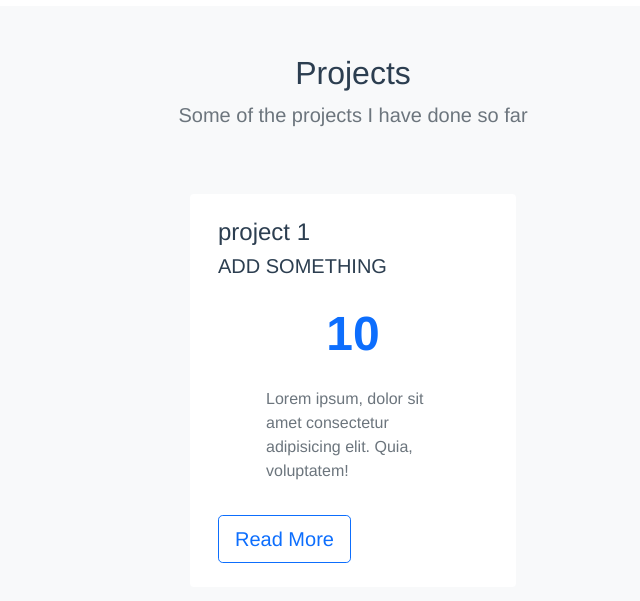
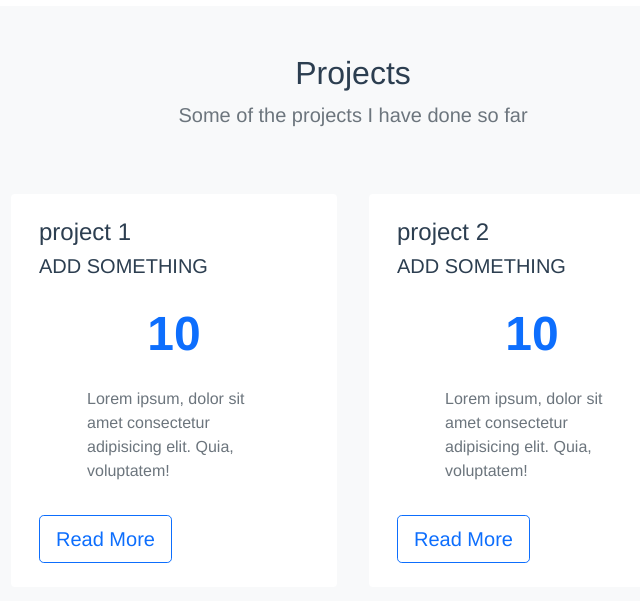
Before and after one commit to kaloyankolev13/portfolio, a Vue app: page / in a window 1280 px wide. Shown: the part 1246-1847 px from the top of the page, without its empty margins (287-927 px from the left). Built offline with nearby package versions, Linux system fonts and the light colour scheme.

Commit message:
modal now opens

```diff
--- a/src/components/ProjectsSection.vue
+++ b/src/components/ProjectsSection.vue
@@ -33,6 +33,11 @@ export default {
         description: "Once upon a time 1",
         image: require("../assets/img/Pants_Pullover_1.jpg"),
       },
+      {
+        id: 2,
+        name: "project 2",
+        description: "Once upon a time 2",
+      },
     ]);
     return { projects };
   },
--- a/src/components/SingleProject.vue
+++ b/src/components/SingleProject.vue
@@ -1,5 +1,8 @@
 <template>
   <div>
+    <div v-if="showModal">
+      <ProjectModal :project="project" />
+    </div>
     <div class="card-body py-4">
       <h4 class="card-title text-left">{{ project.name }}</h4>
       <p class="lead card-subtitle">ADD SOMETHING</p>
@@ -8,15 +11,18 @@
         Lorem ipsum, dolor sit amet consectetur adipisicing elit. Quia,
         voluptatem!
       </p>
-      <a href="" class="btn btn-outline-primary btn-lg mt-3 text-center">
+      <button
+        @click="openModal"
+        class="btn btn-outline-primary btn-lg mt-3 text-center"
+      >
         Read More
-      </a>
+      </button>
     </div>
   </div>
-  <ProjectModal :project="project" />
 </template>
 
 <script>
+import { ref } from "@vue/reactivity";
 import ProjectModal from "./ProjectModal.vue";
 export default {
   props: ["project"],
@@ -25,6 +31,11 @@ export default {
   },
   setup(props) {
     console.log(props.project);
+    let showModal = ref(false);
+    const openModal = () => {
+      showModal.value = true;
+    };
+    return { showModal, openModal };
   },
 };
 </script>
```
